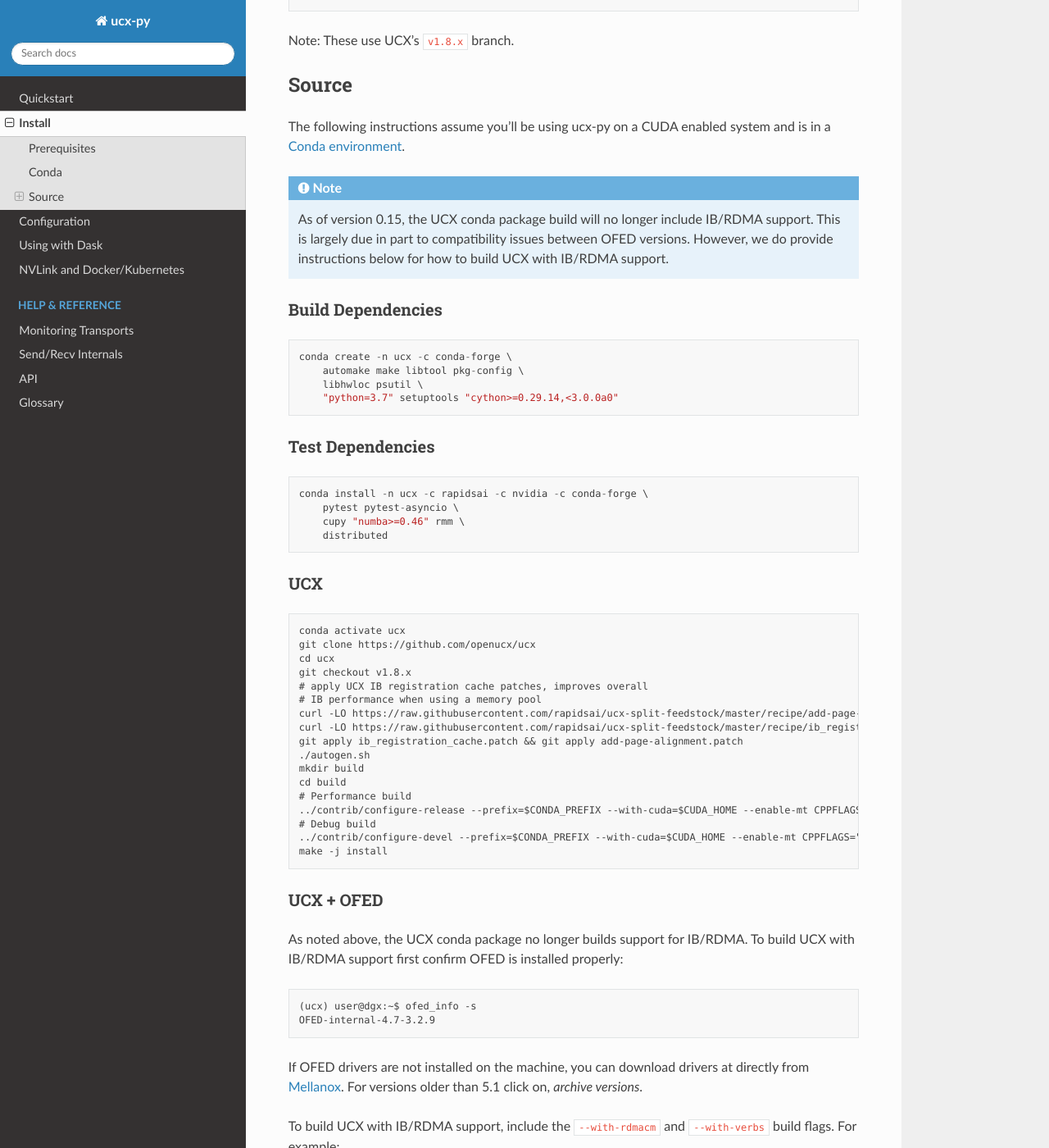
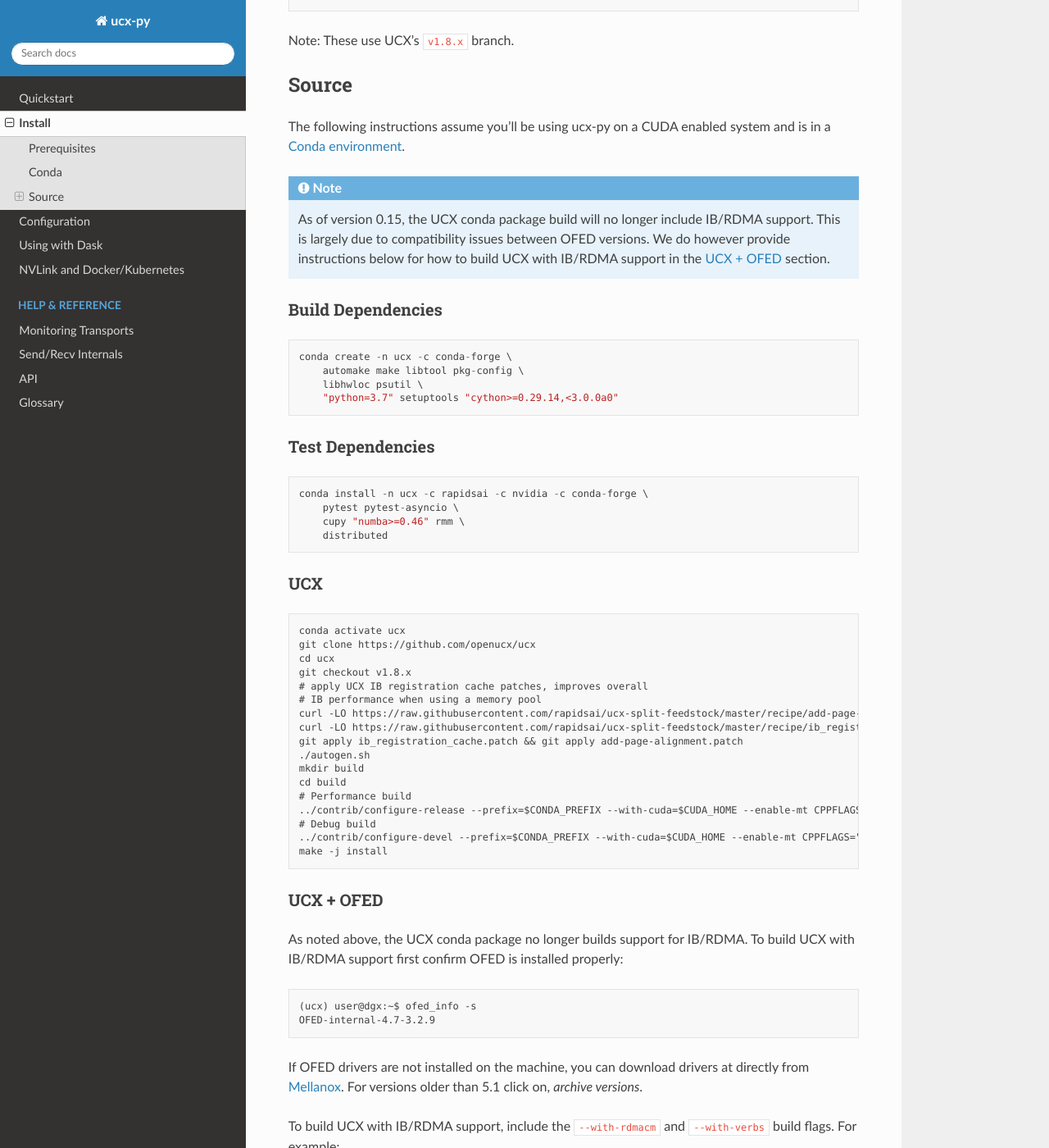
Before and after one commit to rapidsai/ucx-py, a Sphinx documentation site: the page built from docs/source/install.rst, in a window 1280 px wide and 1400 px high, scrolled down 694 px. Shown: the whole window at 82% size. Built offline with Sphinx 7.4.7 and the Read the Docs theme 2.0.0, drawn with Linux system fonts in a browser that asks for light colours; the version number could not be read and is left out; some of the changed text lies outside the part shown.

Commit message:
update text

```diff
--- a/docs/source/install.rst
+++ b/docs/source/install.rst
@@ -39,8 +39,9 @@
 The following instructions assume you'll be using ucx-py on a CUDA enabled system and is in a `Conda environment <https://docs.conda.io/projects/conda/en/latest/>`_.
 
 .. note::
-    As of version 0.15, the UCX conda package build will no longer include IB/RDMA support.  This is largely due in part to compatibility issues
-    between OFED versions.  However, we do provide instructions below for how to build UCX with IB/RDMA support.
+    As of version 0.15, the UCX conda package build will no longer include IB/RDMA support.  This is largely due to compatibility issues
+    between OFED versions.  We do however provide instructions below for how to build UCX with IB/RDMA support in the `UCX + OFED`_
+    section.
 
 
 Build Dependencies
@@ -102,7 +103,9 @@
 To build UCX with IB/RDMA support, include the ``--with-rdmacm`` and ``--with-verbs`` build flags.  For example:
 
 ::
-     ../contrib/configure-release --enable-mt
+
+    ../contrib/configure-release \
+    --enable-mt \
     --prefix="$CONDA_PREFIX" \
     --with-cuda="$CUDA_HOME" \
     --enable-mt \
```
